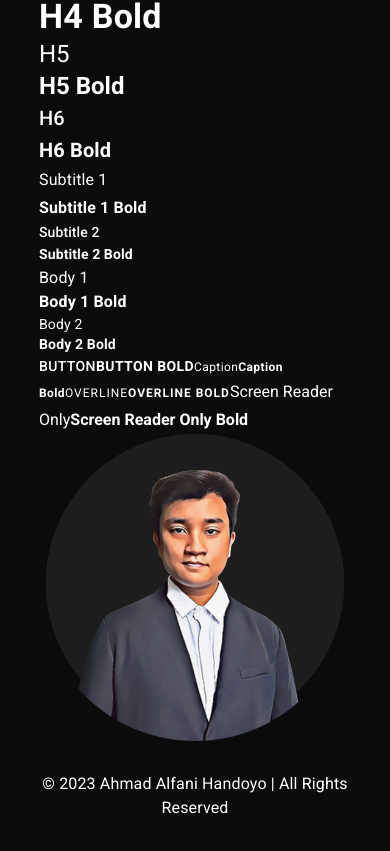
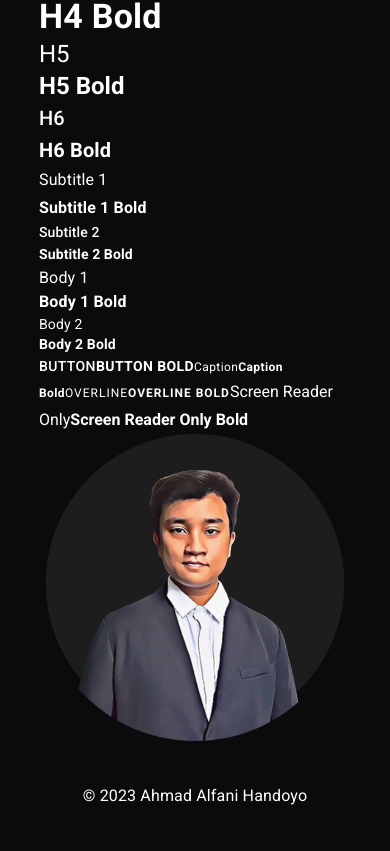
Before and after one commit to blueguy42/porto-frontend, a React (Create React App) app: page /test in a window 390 px wide. Shown: the part 748-1599 px from the top of the page. Built offline with nearby package versions, Linux system fonts and the light colour scheme.

Commit message:
footer styling for mobile

```diff
--- a/src/components/Footer.js
+++ b/src/components/Footer.js
@@ -12,7 +12,7 @@ const Footer = () => {
             <Box display="flex" px={isSmallScreen ? 3 : 6} height="13vh" justifyContent="center" alignItems="center" textAlign="center">
                 <NavLink to="/" className='footer-link' style={{ userSelect: "none" }}>
                     <Typography>
-                        © {year} Ahmad Alfani Handoyo | All Rights Reserved
+                        © {year} Ahmad Alfani Handoyo{!isSmallScreen && ` | All Rights Reserved`}
                     </Typography>
                 </NavLink>
             </Box>
```
